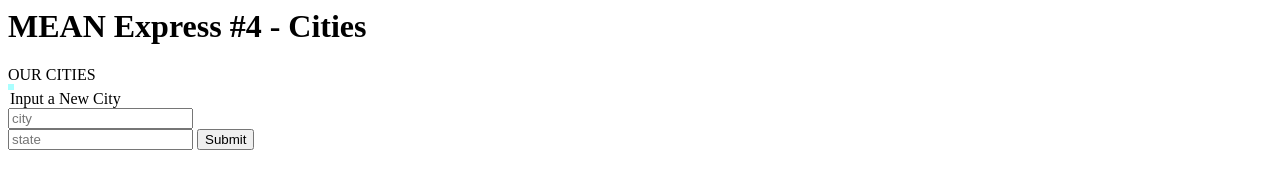
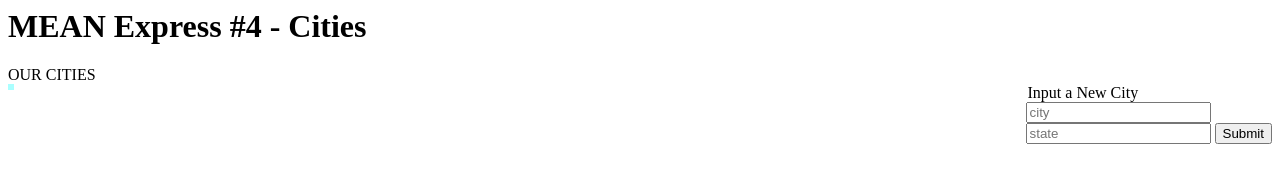
Before and after one commit to fossnik/cd-cs-mean-express-4, a website: page public/index.html in a window 1280 px wide. Drawn offline with nearby package versions, Linux system fonts and the light colour scheme; no server answers.

Commit message:
index.html tweak

```diff
--- a/public/index.html
+++ b/public/index.html
@@ -1,8 +1,8 @@
 <html>
 	<h1>MEAN Express #4 - Cities</h1>
 
-	<table class="table" style="background: #aff;">
-		<thead> OUR CITIES </thead>
+	<table class="table" style="background: #aff; float: left">
+		<thead> OUR CITIES </thead><br>
 		<tbody>
 			<tr>
 				<td class='cities'></td>
@@ -10,7 +10,7 @@
 		</tbody>
 	</table>
 
-	<form>
+	<form style="float: right;">
 		<legend>Input a New City</legend>
 		<input name="city" required="true" minlength="4" placeholder="city"><br/>
 		<input name="state" required="true" minlength="2" placeholder="state">
```
